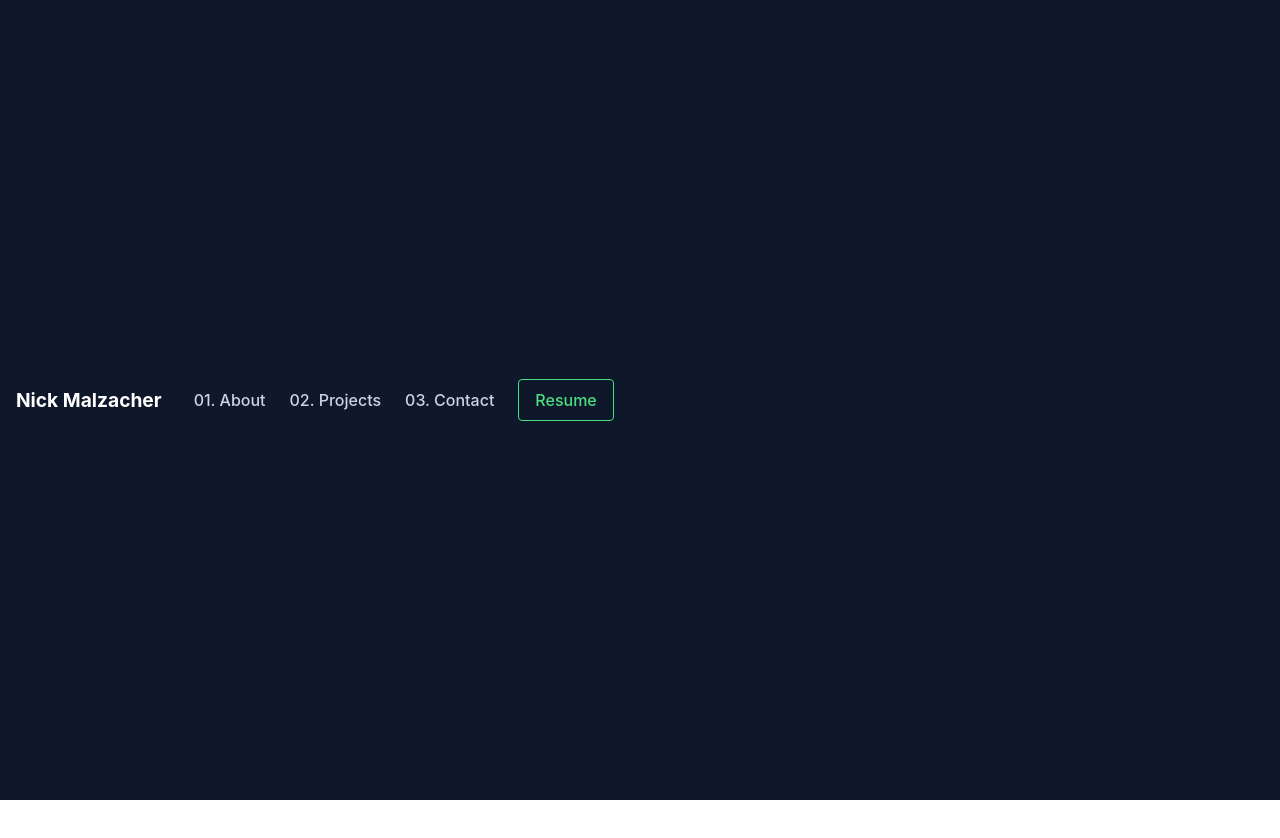
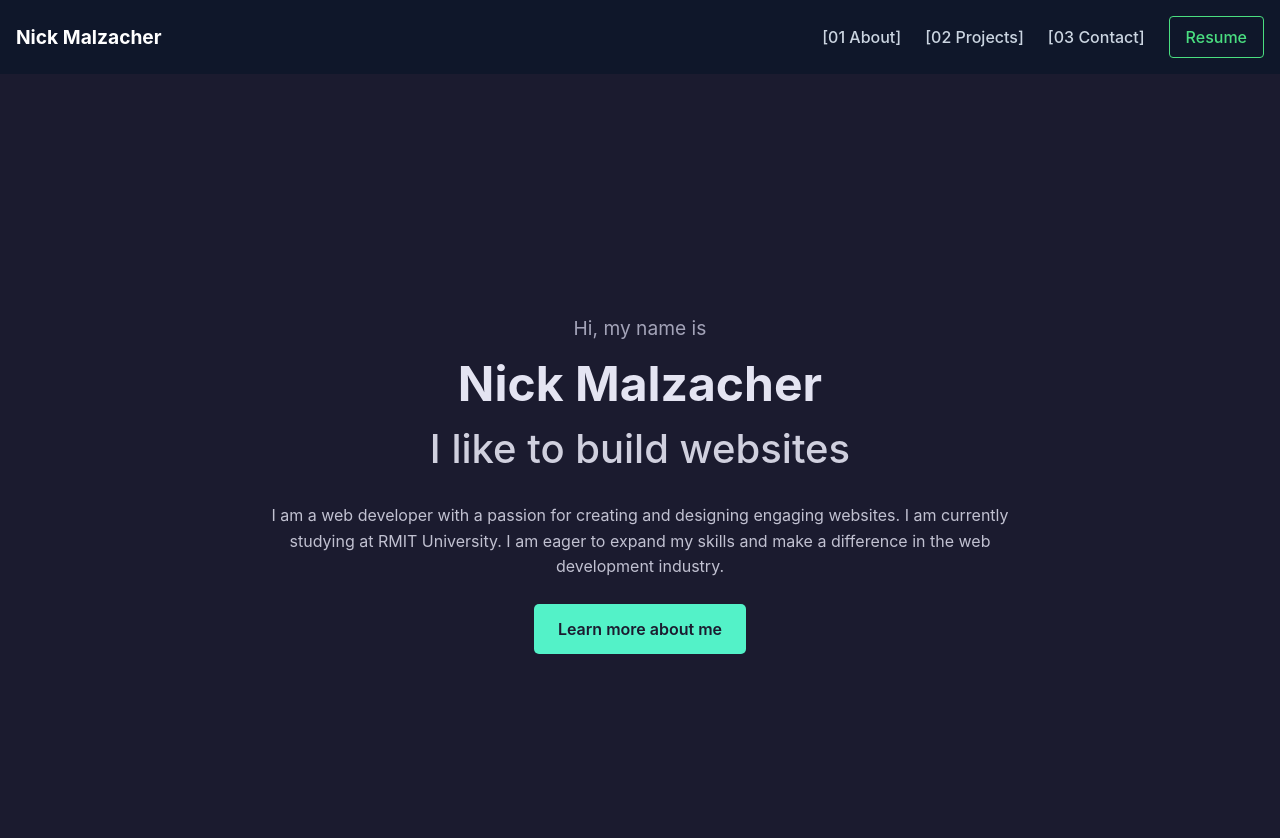
Before and after one commit to Malzacher/react-portfolio, a React (Vite) app: page / in a window 1280 px wide. Shown: the top 838 px of the page. Before the commit the page ends 800 px from the top, so only its background shows below. Built offline with nearby package versions, Linux system fonts and the light colour scheme.

Commit message:
New hero module

```diff
--- a/components/Hero.jsx
+++ b/components/Hero.jsx
@@ -0,0 +1,20 @@
+export default function Hero() {
+  return (
+    <section className="hero">
+      <div className="hero-content">
+        <p className="hero-greeting">Hi, my name is</p>
+        <h1 className="hero-title">Nick Malzacher</h1>
+        <h2 className="hero-subtitle">I like to build websites</h2>
+        <p className="hero-description">
+          I am a web developer with a passion for creating and designing
+          engaging websites. I am currently studying at RMIT University. I am
+          eager to expand my skills and make a difference in the web development
+          industry.
+        </p>
+        <a href="#about" className="hero-button">
+          Learn more about me
+        </a>
+      </div>
+    </section>
+  );
+}
--- a/components/Navigation.jsx
+++ b/components/Navigation.jsx
@@ -5,13 +5,13 @@ export default function Navigation() {
 
       <div className="navbar__links">
         <a href="#about" className="navbar__link">
-          01. About
+          [01 About]
         </a>
         <a href="#projects" className="navbar__link">
-          02. Projects
+          [02 Projects]
         </a>
         <a href="#contact" className="navbar__link">
-          03. Contact
+          [03 Contact]
         </a>
 
         <a
--- a/src/App.css
+++ b/src/App.css
@@ -1,7 +1,6 @@
 /* Navbar Container */
 .navbar {
   display: flex;
-  width: 100%;
   justify-content: space-between;
   align-items: center;
   padding: 1rem;
@@ -46,4 +45,71 @@
 
 body {
   background: rgb(15,23,42);
+  display:block;
+  place-items: inherit;
 }
+
+/* General hero section styles */
+.hero {
+  background-color: #1b1b2f; /* Dark background */
+  color: #e4e4f2; /* Light text */
+  display: flex;
+  align-items: center;
+  justify-content: center;
+  height: 100vh; /* Full viewport height */
+  padding: 0 2rem; /* Add some horizontal padding */
+  text-align: center;
+}
+
+/* Container for the hero content */
+.hero-content {
+  max-width: 800px; /* Constrain the width */
+}
+
+/* Greeting text */
+.hero-greeting {
+  font-size: 1.2rem;
+  margin-bottom: 1rem;
+  color: #a3a3b8;
+}
+
+/* Main title */
+.hero-title {
+  font-size: 3rem;
+  font-weight: 700;
+  margin: 0.5rem 0;
+}
+
+/* Subtitle */
+.hero-subtitle {
+  font-size: 2.5rem;
+  font-weight: 500;
+  color: #e4e4f2;
+  margin: 0.5rem 0;
+  opacity: 0.9;
+}
+
+/* Description paragraph */
+.hero-description {
+  font-size: 1rem;
+  margin: 1.5rem 0;
+  line-height: 1.6;
+  color: #c1c1d1;
+}
+
+/* Call-to-action button */
+.hero-button {
+  display: inline-block;
+  padding: 0.8rem 1.5rem;
+  font-size: 1rem;
+  font-weight: 600;
+  color: #1b1b2f;
+  background-color: #53f2c8; /* Button background */
+  border-radius: 5px;
+  text-decoration: none;
+  transition: all 0.3s ease;
+}
+
+.hero-button:hover {
+  background-color: #3bcaa1; /* Darker green on hover */
+}
--- a/src/App.jsx
+++ b/src/App.jsx
@@ -1,10 +1,12 @@
 import "./App.css";
 import Navigation from "../components/Navigation.jsx";
+import Hero from "../components/Hero.jsx";
 
 function App() {
   return (
     <>
       <Navigation />
+      <Hero />
     </>
   );
 }
```
